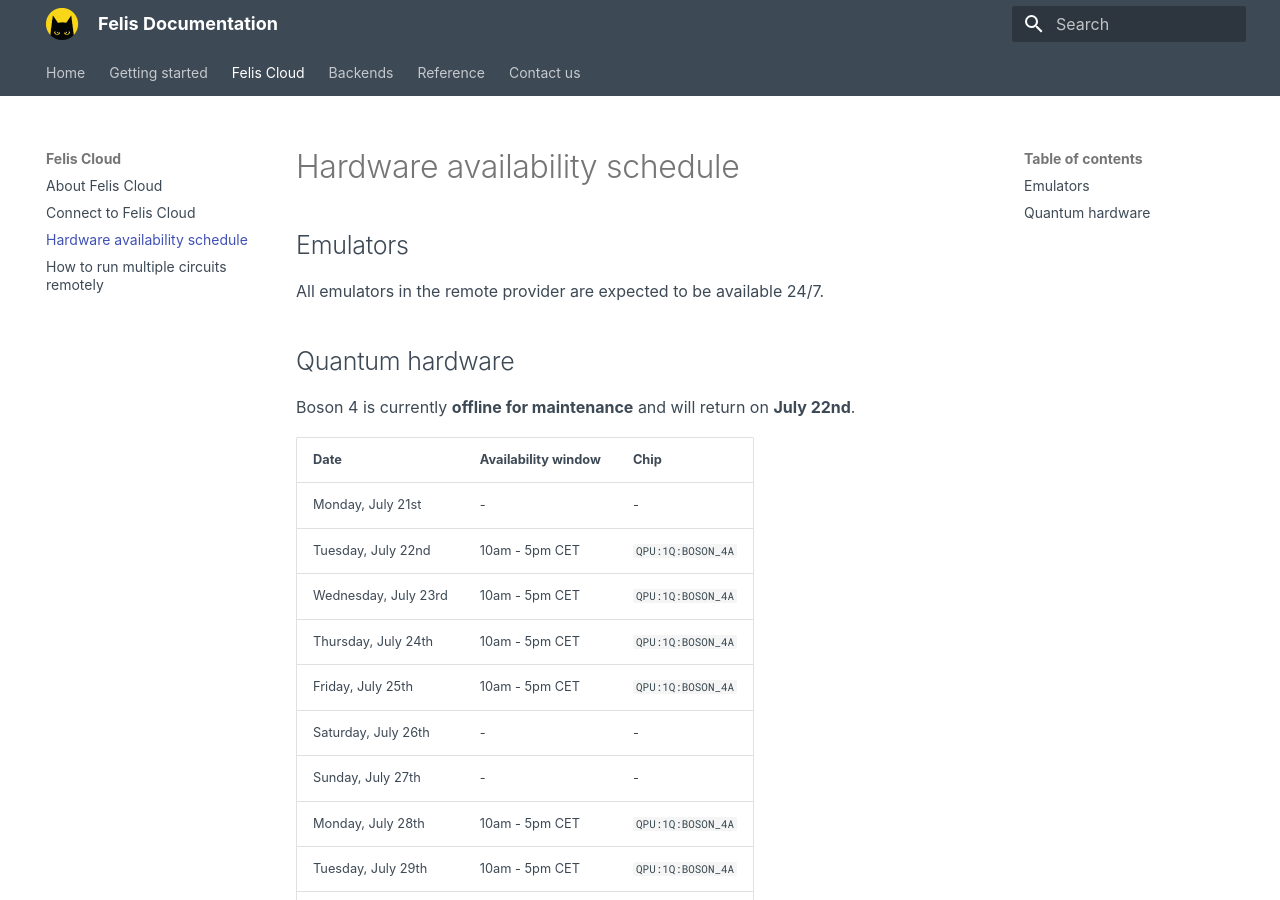
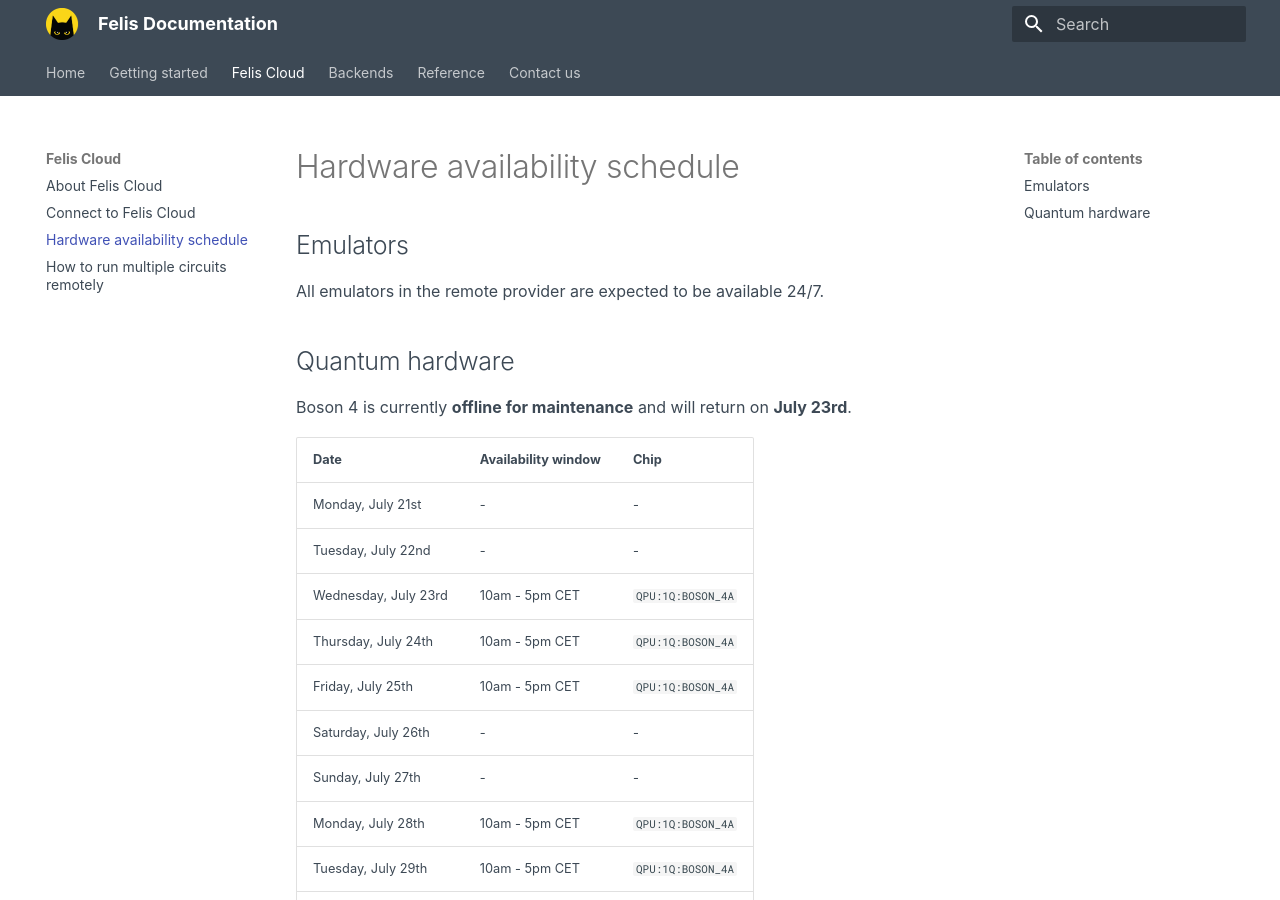
Before and after one commit to Alice-Bob-SW/felis, an MkDocs documentation site: the page built from docs/felis_cloud/hardware_availability_schedule.md, in a window 1280 px wide and 900 px high. Built offline with MkDocs 1.6.1 and Material for MkDocs 9.7.7, drawn with Linux system fonts in a browser that asks for light colours.

Commit message:
Updated schedule

```diff
--- a/docs/felis_cloud/hardware_availability_schedule.md
+++ b/docs/felis_cloud/hardware_availability_schedule.md
@@ -6,12 +6,12 @@
 
 ## Quantum hardware
 
-Boson 4 is currently **offline for maintenance** and will return on **July 22nd**.
+Boson 4 is currently **offline for maintenance** and will return on **July 23rd**.
 
 | Date | Availability window | Chip |
 | --- | --- | --- |
 | Monday, July 21st | - | - |
-| Tuesday, July 22nd | 10am - 5pm CET | `QPU:1Q:BOSON_4A` |
+| Tuesday, July 22nd | - | - |
 | Wednesday, July 23rd | 10am - 5pm CET | `QPU:1Q:BOSON_4A` |
 | Thursday, July 24th | 10am - 5pm CET | `QPU:1Q:BOSON_4A` |
 | Friday, July 25th | 10am - 5pm CET | `QPU:1Q:BOSON_4A` |
```
